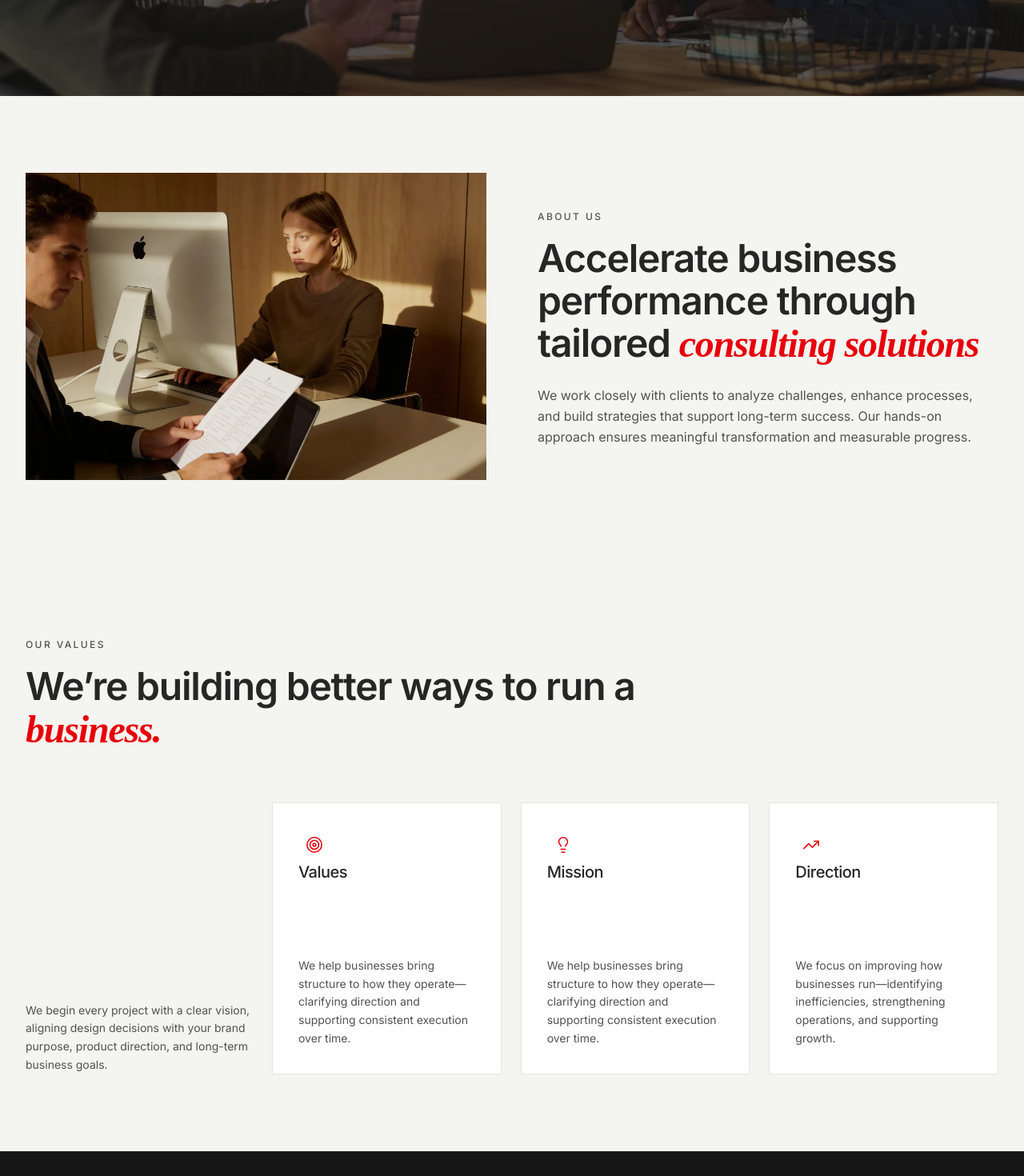
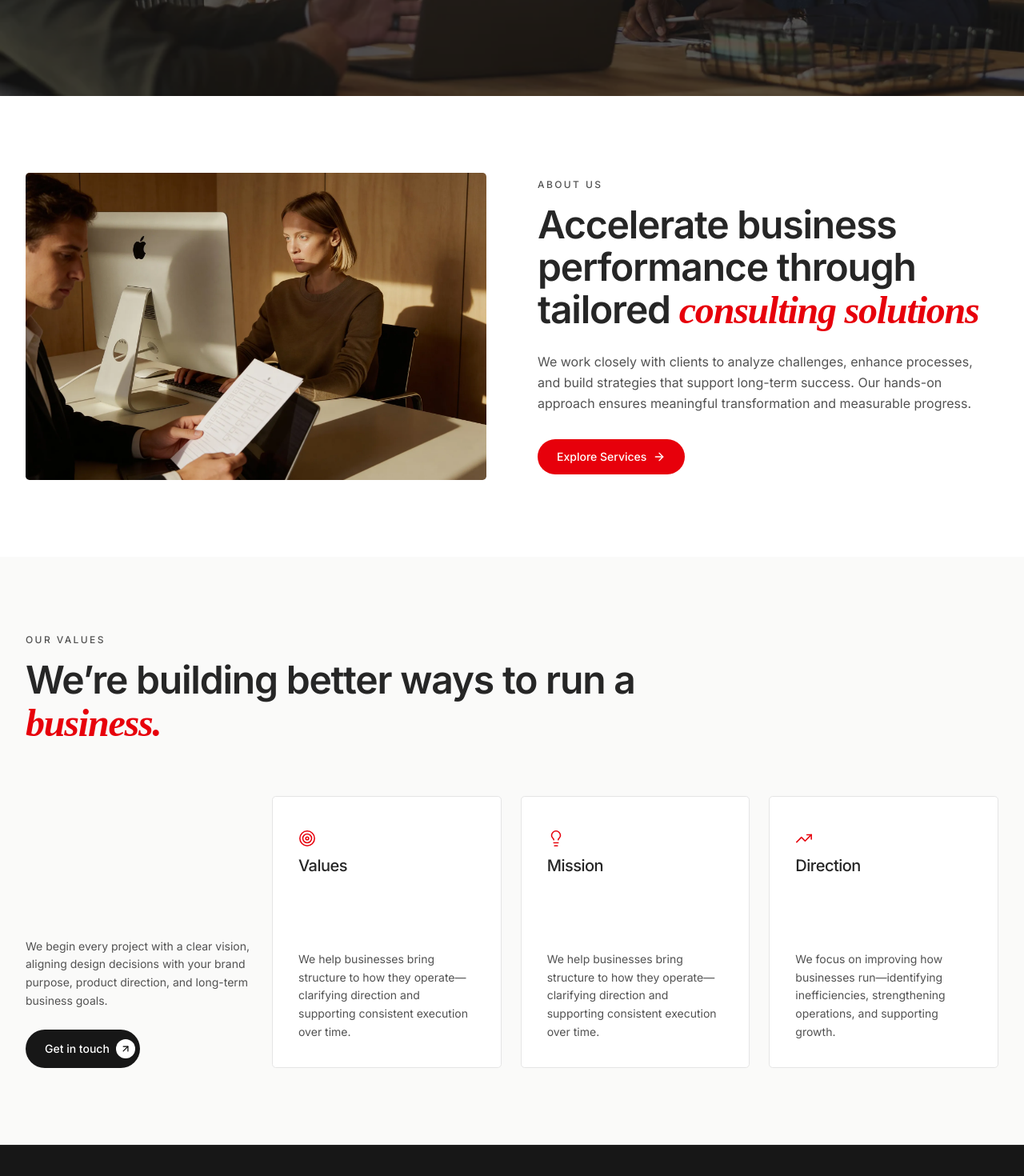
Before and after one commit to LeelaMohan217/J-Monk-Devops, a React (Vite) app: page /digiconnect/about in a window 1280 px wide. Shown: the part 680-2150 px from the top of the page at 80% size. Built offline with nearby package versions, Linux system fonts and the light colour scheme.

Commit message:
Add CTA buttons, cascade animation, and mobile reordering to DigiConnect About page sections

```diff
--- a/src/sites/digiconnect/pages/about/StorySection.jsx
+++ b/src/sites/digiconnect/pages/about/StorySection.jsx
@@ -1,20 +1,26 @@
+import { Link } from "react-router-dom";
 import { motion } from "framer-motion";
-import { riseIn } from "../../../../shared/variants";
-import { STEP, centerTrigger } from "../../../../shared/motionConfig";
+import { ArrowRight } from "lucide-react";
+import { fadeIn } from "../../../../shared/variants";
+import { STEP, centerTrigger, groupContainer } from "../../../../shared/motionConfig";
 import { story } from "./data";
 import { ACCENT_CLASS } from "../../headingStyles";
+import GlazeSweep from "../../../../shared/components/GlazeSweep";
 
 const StorySection = () => {
   return (
-    <section className="bg-olive-100 py-16 md:py-24">
+    <section className="py-16 md:py-24">
       <div className="mx-auto max-w-7xl px-6 md:px-8">
-        <div className="grid items-center gap-10 lg:grid-cols-2 lg:gap-16">
+        <motion.div
+          variants={groupContainer}
+          {...centerTrigger}
+          className="grid items-center gap-10 lg:grid-cols-2 lg:gap-16"
+        >
           <motion.div
-            variants={riseIn()}
-            {...centerTrigger}
+            variants={fadeIn("up", 0)}
             className="order-2 lg:order-1"
           >
-            <div className="aspect-[3/2] w-full overflow-hidden">
+            <div className="aspect-[3/2] w-full overflow-hidden rounded-sm">
               <img
                 src={story.image}
                 alt=""
@@ -27,30 +33,68 @@ const StorySection = () => {
             </div>
           </motion.div>
 
-          <motion.div
-            variants={riseIn(STEP)}
-            {...centerTrigger}
-            className="order-1 lg:order-2"
-          >
-            <span className="text-xs font-medium uppercase tracking-[0.2em] text-neutral-600">
+          <motion.div variants={groupContainer} className="order-1 lg:order-2">
+            <motion.span
+              variants={fadeIn("up", 1 * STEP)}
+              className="block text-xs font-medium uppercase tracking-[0.2em] text-neutral-600"
+            >
               {story.eyebrow}
-            </span>
+            </motion.span>
 
-            <h2 className="mt-4 text-3xl font-semibold leading-[1.1] tracking-tight text-neutral-800 sm:text-4xl md:text-5xl">
+            <motion.h2
+              variants={fadeIn("up", 2 * STEP)}
+              className="mt-4 text-3xl font-semibold leading-[1.1] tracking-tight text-neutral-800 sm:text-4xl md:text-5xl"
+            >
               {story.headingLead}
               <span className={ACCENT_CLASS}>{story.headingAccent}</span>
-            </h2>
+            </motion.h2>
 
-            {story.paragraphs.map((paragraph) => (
-              <p
+            {story.paragraphs.map((paragraph, index) => (
+              <motion.p
                 key={paragraph}
+                variants={fadeIn("up", (3 + index) * STEP)}
                 className="mt-6 text-sm leading-relaxed text-neutral-600 md:text-base"
               >
                 {paragraph}
-              </p>
+              </motion.p>
             ))}
+
+            <motion.div
+              variants={fadeIn("up", (3 + story.paragraphs.length) * STEP)}
+              className="mt-8 hidden lg:block"
+            >
+              <Link
+                to="/digiconnect/services"
+                className="group relative inline-flex items-center justify-center gap-2 overflow-hidden rounded-full bg-red-600 px-6 py-3 text-sm font-medium text-white transition-colors duration-300 hover:bg-red-700 focus-visible:outline-2 focus-visible:outline-offset-2 focus-visible:outline-red-600"
+              >
+                <GlazeSweep className="bg-white/30" />
+                Explore Services
+                <ArrowRight
+                  className="h-4 w-4 transition-transform duration-300 group-hover:translate-x-1"
+                  aria-hidden="true"
+                />
+              </Link>
+            </motion.div>
           </motion.div>
-        </div>
+        </motion.div>
+
+        <motion.div
+          variants={fadeIn("up", 0)}
+          {...centerTrigger}
+          className="mt-8 lg:hidden"
+        >
+          <Link
+            to="/digiconnect/services"
+            className="group relative inline-flex items-center justify-center gap-2 overflow-hidden rounded-full bg-red-600 px-6 py-3 text-sm font-medium text-white transition-colors duration-300 hover:bg-red-700 focus-visible:outline-2 focus-visible:outline-offset-2 focus-visible:outline-red-600"
+          >
+            <GlazeSweep className="bg-white/30" />
+            Explore Services
+            <ArrowRight
+              className="h-4 w-4 transition-transform duration-300 group-hover:translate-x-1"
+              aria-hidden="true"
+            />
+          </Link>
+        </motion.div>
       </div>
     </section>
   );
--- a/src/sites/digiconnect/pages/about/ValuesSection.jsx
+++ b/src/sites/digiconnect/pages/about/ValuesSection.jsx
@@ -1,9 +1,11 @@
+import { Link } from "react-router-dom";
 import { motion } from "framer-motion";
-import { Target, Lightbulb, TrendingUp } from "lucide-react";
-import { riseIn } from "../../../../shared/variants";
-import { STEP, centerTrigger } from "../../../../shared/motionConfig";
+import { ArrowUpRight, Target, Lightbulb, TrendingUp } from "lucide-react";
+import { fadeIn } from "../../../../shared/variants";
+import { STEP, centerTrigger, groupContainer } from "../../../../shared/motionConfig";
 import { values } from "./data";
 import { ACCENT_CLASS } from "../../headingStyles";
+import GlazeSweep from "../../../../shared/components/GlazeSweep";
 
 const introText =
   "We begin every project with a clear vision, aligning design decisions with your brand purpose, product direction, and long-term business goals.";
@@ -12,32 +14,57 @@ const valueIcons = [Target, Lightbulb, TrendingUp];
 
 const ValuesSection = () => {
   return (
-    <section className="bg-olive-100 py-16 md:py-24">
+    <section className="bg-stone-50 py-16 md:py-24">
       <div className="mx-auto max-w-7xl px-6 md:px-8">
         <motion.div
-          variants={riseIn()}
+          variants={groupContainer}
           {...centerTrigger}
           className="max-w-3xl"
         >
-          <span className="text-xs font-medium uppercase tracking-[0.2em] text-neutral-600">
+          <motion.span
+            variants={fadeIn("up", 0)}
+            className="block text-xs font-medium uppercase tracking-[0.2em] text-neutral-600"
+          >
             {values.eyebrow}
-          </span>
+          </motion.span>
 
-          <h2 className="mt-4 text-3xl font-semibold leading-[1.1] tracking-tight text-neutral-800 sm:text-4xl md:text-5xl">
+          <motion.h2
+            variants={fadeIn("up", STEP)}
+            className="mt-4 text-3xl font-semibold leading-[1.1] tracking-tight text-neutral-800 sm:text-4xl md:text-5xl"
+          >
             {values.headingLead}
             <span className={ACCENT_CLASS}>{values.headingAccent}</span>
-          </h2>
+          </motion.h2>
         </motion.div>
 
-        <div className="mt-12 grid gap-8 md:mt-16 lg:grid-cols-12 lg:items-stretch lg:gap-4">
+        <motion.div
+          variants={groupContainer}
+          {...centerTrigger}
+          className="mt-12 grid gap-8 md:mt-16 lg:grid-cols-12 lg:items-stretch lg:gap-4"
+        >
           <motion.div
-            variants={riseIn(STEP)}
-            {...centerTrigger}
-            className="flex items-end lg:col-span-3"
+            variants={groupContainer}
+            className="flex flex-col justify-end gap-6 lg:col-span-3"
           >
-            <p className="max-w-sm text-sm leading-relaxed text-neutral-600">
+            <motion.p
+              variants={fadeIn("up", 0)}
+              className="max-w-sm text-sm leading-relaxed text-neutral-600"
+            >
               {introText}
-            </p>
+            </motion.p>
+
+            <motion.div variants={fadeIn("up", STEP)} className="hidden lg:block">
+              <Link
+                to="/digiconnect/contact"
+                className="group relative inline-flex w-fit items-center gap-2 overflow-hidden whitespace-nowrap rounded-full bg-neutral-900 py-3 pl-6 pr-1.5 text-sm font-medium text-white transition-colors duration-300 hover:bg-neutral-800 focus-visible:outline-2 focus-visible:outline-offset-2 focus-visible:outline-neutral-900"
+              >
+                <GlazeSweep className="bg-white/30" />
+                Get in touch
+                <span className="flex h-6 w-6 shrink-0 items-center justify-center rounded-full bg-white text-black transition-transform duration-300 group-hover:rotate-45">
+                  <ArrowUpRight className="h-3.5 w-3.5" aria-hidden="true" />
+                </span>
+              </Link>
+            </motion.div>
           </motion.div>
 
           <div className="grid gap-6 sm:grid-cols-3 lg:col-span-9">
@@ -47,12 +74,11 @@ const ValuesSection = () => {
               return (
                 <motion.div
                   key={item.term}
-                  variants={riseIn((index + 2) * STEP)}
-                  {...centerTrigger}
-                  className="flex min-h-[340px] flex-col justify-between border border-neutral-200 bg-surface p-6 md:p-8"
+                  variants={fadeIn("up", (index + 2) * STEP)}
+                  className="group flex min-h-[340px] flex-col justify-between rounded-sm border border-neutral-200 bg-surface p-6 md:p-8"
                 >
                   <div>
-                    <div className="flex h-10 w-10 items-center justify-center text-red-600">
+                    <div className="flex h-10 w-10 items-center justify-start text-red-600 transition-colors duration-500 group-hover:text-black">
                       <Icon size={22} strokeWidth={1.7} aria-hidden="true" />
                     </div>
 
@@ -68,7 +94,24 @@ const ValuesSection = () => {
               );
             })}
           </div>
-        </div>
+        </motion.div>
+
+        <motion.div
+          variants={fadeIn("up", 0)}
+          {...centerTrigger}
+          className="mt-8 lg:hidden"
+        >
+          <Link
+            to="/digiconnect/contact"
+            className="group relative inline-flex w-fit items-center gap-2 overflow-hidden whitespace-nowrap rounded-full bg-neutral-900 py-3 pl-6 pr-1.5 text-sm font-medium text-white transition-colors duration-300 hover:bg-neutral-800 focus-visible:outline-2 focus-visible:outline-offset-2 focus-visible:outline-neutral-900"
+          >
+            <GlazeSweep className="bg-white/30" />
+            Get in touch
+            <span className="flex h-6 w-6 shrink-0 items-center justify-center rounded-full bg-white text-black transition-transform duration-300 group-hover:rotate-45">
+              <ArrowUpRight className="h-3.5 w-3.5" aria-hidden="true" />
+            </span>
+          </Link>
+        </motion.div>
       </div>
     </section>
   );
```
